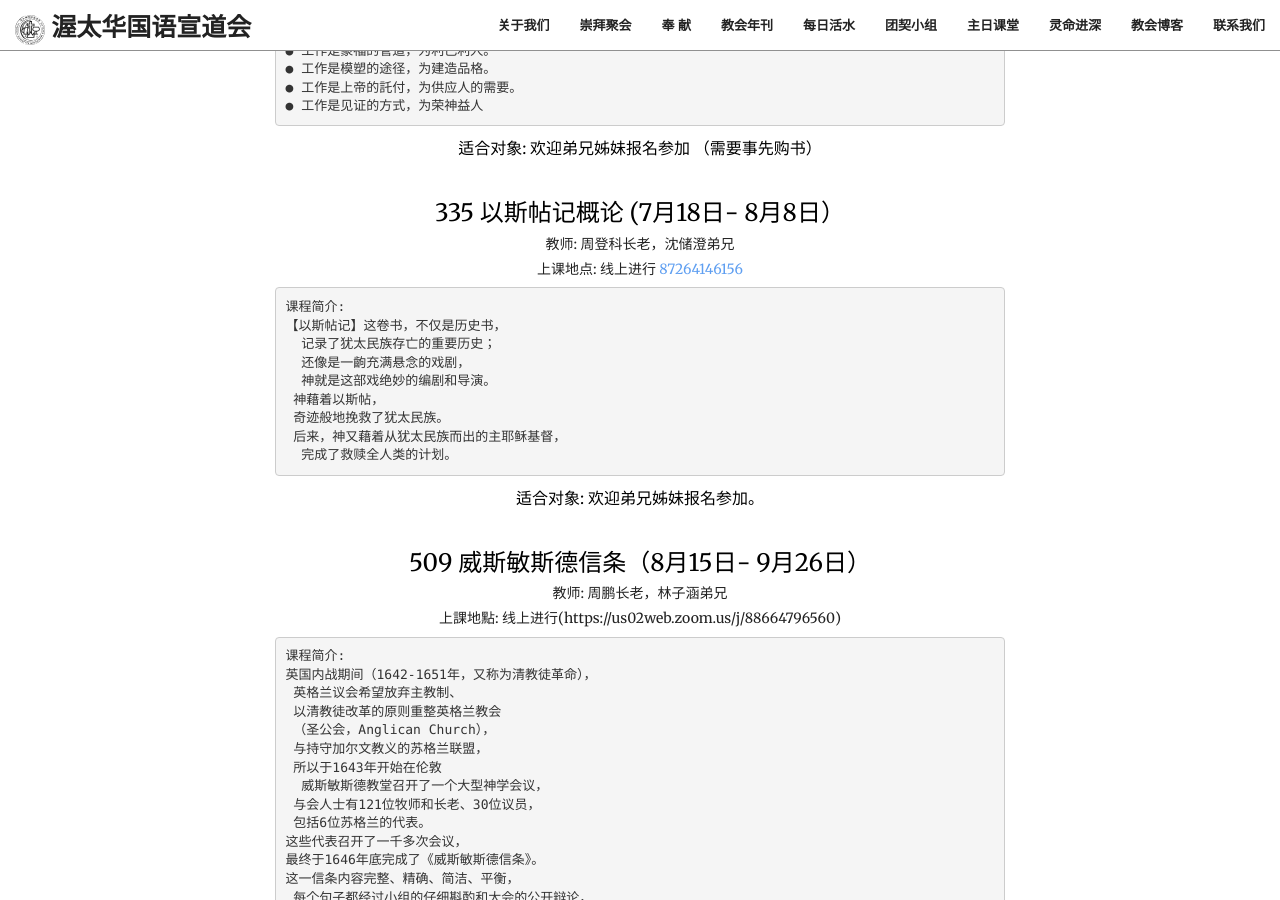
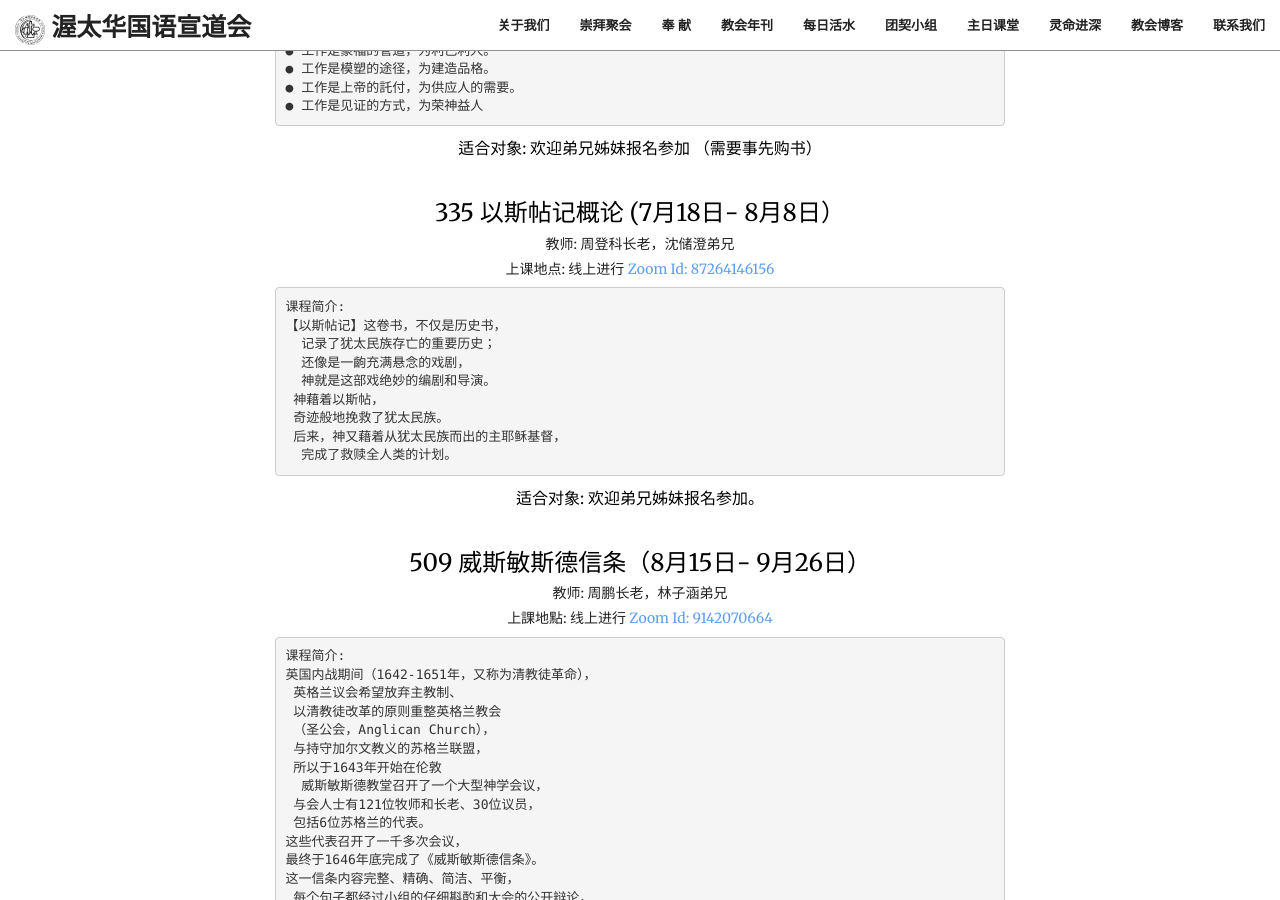
Before and after one commit to JonasYow/ottawaomac, a Jekyll site: the page built from index.html, in a window 1280 px wide and 900 px high, scrolled down 7778 px. Built offline with Jekyll 4.4.1, drawn with Linux system fonts in a browser that asks for light colours; some web fonts are replaced; some of the changed text lies outside the part shown.

Commit message:
update sunday school zoom meeting info

```diff
--- a/_data/sundayschool.yaml
+++ b/_data/sundayschool.yaml
@@ -1,6 +1,6 @@
 - title: "101 新生命／新生活系列：新生命"
   teacher: "教师: 兰青道长老"
-  room: "上课地点: 线上进行(https://zoom.us/j/9142070661)"
+  room: '上课地点: 线上进行 <a href="https://zoom.us/j/9142070661">Zoom Id: 9142070661</a>'
   content: |
    课程简介:
     奉耶稣基督的名衷心的祝贺你作出了明智的抉择，
@@ -48,7 +48,7 @@
 
 - title: "335 以斯帖记概论 (7月18日- 8月8日）"
   teacher: "教师: 周登科长老，沈储澄弟兄"
-  room: '上课地点: 线上进行 <a href="https://us02web.zoom.us/j/87264146156?pwd=R29PNG91MDU1Mk5EMjRqRU5hNDNJdz09#success">87264146156</a>'
+  room: '上课地点: 线上进行 <a href="https://us02web.zoom.us/j/87264146156?pwd=R29PNG91MDU1Mk5EMjRqRU5hNDNJdz09#success">Zoom Id: 87264146156</a>'
   content: |
     课程简介:
     【以斯帖记】这卷书，不仅是历史书，
@@ -63,7 +63,7 @@
 
 - title: "509 威斯敏斯德信条（8月15日- 9月26日）"
   teacher: "教师: 周鹏长老，林子涵弟兄"
-  room: "上課地點: 线上进行(https://us02web.zoom.us/j/88664796560)"
+  room: '上課地點: 线上进行 <a href="https://us02web.zoom.us/j/9142070664">Zoom Id: 9142070664</a>'
   content: |
     课程简介:
     英国内战期间（1642-1651年，又称为清教徒革命），
@@ -90,7 +90,7 @@
 
 - title: "如何带领小组查经 （9月12日- 9月26日）"
   teacher: "孙晓玲姊妹"
-  room: "上课地点: 线上进行(https://us02web.zoom.us/j/9142070663)"
+  room: '上课地点: 线上进行 <a href="https://us02web.zoom.us/j/9142070663">Zoom Id: 9142070663</a>'
   content: |
     课程简介:
     你认为带领查经，难不难？
```
